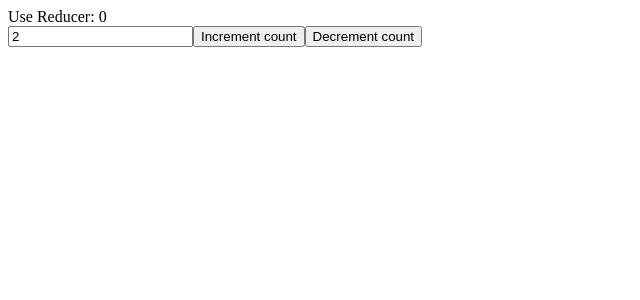
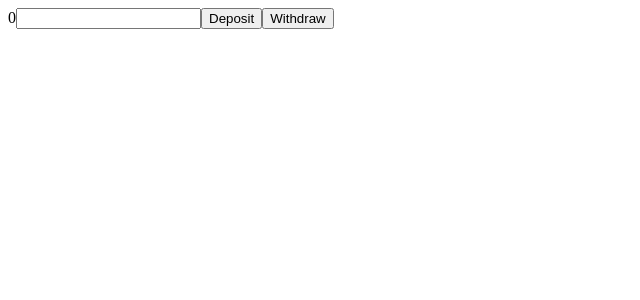
Before and after one commit to sabanr/04-reusable-components, a React (Vite) app: page / in a window 1280 px wide. Shown: the top 300 px of the page, without its empty margins (0-640 px from the left). Built offline with nearby package versions, Linux system fonts and the light colour scheme.

Commit message:
Refactor App component to implement balance management with deposit and withdraw functionality; remove unused state and actions

```diff
--- a/index.html
+++ b/index.html
@@ -4,6 +4,7 @@
     <meta charset="UTF-8" />
     <meta name="viewport" content="width=device-width, initial-scale=1.0" />
     <title>React Tutorial</title>
+    <script src="http://localhost:8097"></script>
   </head>
   <body>
     <div id="root"></div>
--- a/src/App.tsx
+++ b/src/App.tsx
@@ -1,67 +1,50 @@
 import React, { useReducer } from 'react';
 
-enum ActionType {
-	Increment,
-	Decrement,
-	SetIncrementBy,
+interface State {
+	balance: number;
 }
 
 interface Action {
-	type: ActionType;
+	type: 'deposit' | 'withdraw';
 	payload: number;
 }
 
-interface State {
-	count: number;
-	incrementBy: number;
+function reducer(state: State, action: Action): State {
+	switch (action.type) {
+		case 'deposit':
+			return { ...state, balance: state.balance + action.payload };
+
+		case 'withdraw':
+			return { ...state, balance: state.balance - action.payload };
+
+		default:
+			throw new Error();
+	}
 }
 
 const App: React.FC = () => {
-	const [state, dispatch] = useReducer(reducer, {
-		count: 0,
-		incrementBy: 2,
-	} as State);
-
-	function reducer(state: State, action: Action): State {
-		switch (action.type) {
-			case ActionType.Increment:
-				return { ...state, count: state.count + state.incrementBy }; //staet + action.payload;
-
-			case ActionType.Decrement:
-				return { ...state, count: state.count - state.incrementBy }; //staet - action.payload;
-
-			case ActionType.SetIncrementBy:
-				return { ...state, incrementBy: action.payload }; //staet - action.payload;
-			default:
-				throw new Error();
-		}
-	}
+	const [state, dispatch] = useReducer(reducer, { balance: 0 } as State);
+	const [amount, setAmount] = React.useState<number>(0);
 
 	return (
 		<div>
-			Use Reducer: {state.count}
-			<br />
+			{state.balance}
 			<input
-				title="increment by"
-				value={state.incrementBy}
-				onChange={(e) =>
-					dispatch({
-						type: ActionType.SetIncrementBy,
-						payload: Number(e.target.value),
-					})
-				}
+				title="Amount"
+				type="number"
+				onChange={(e) => setAmount(Number(e.target.value))}
 			/>
 			<button
 				type="button"
-				onClick={() => dispatch({ type: ActionType.Increment } as Action)}
+				onClick={() => dispatch({ type: 'deposit', payload: amount })}
 			>
-				Increment count
+				Deposit
 			</button>
 			<button
 				type="button"
-				onClick={() => dispatch({ type: ActionType.Decrement } as Action)}
+				onClick={() => dispatch({ type: 'withdraw', payload: amount })}
 			>
-				Decrement count
+				Withdraw
 			</button>
 		</div>
 	);
```
